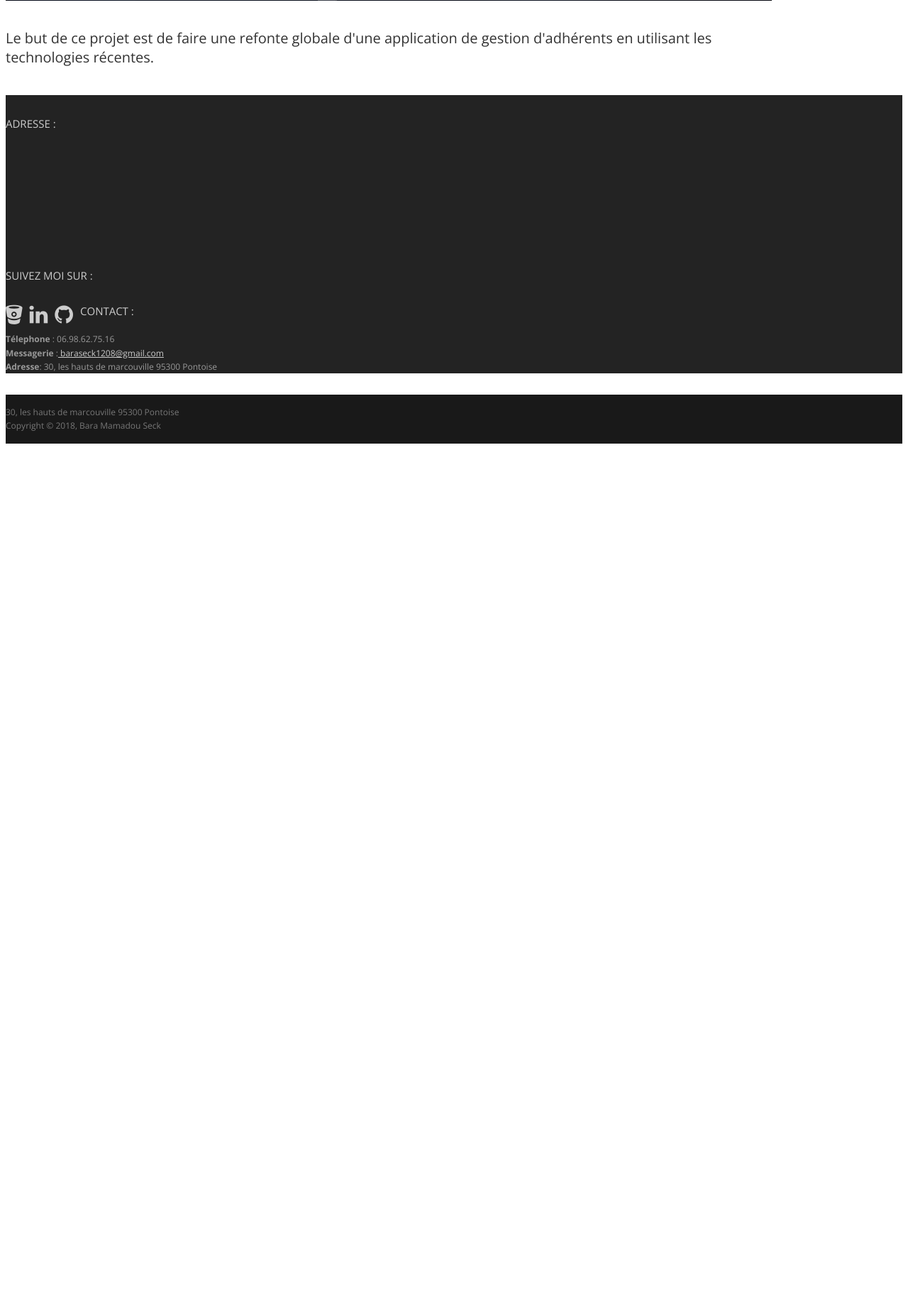
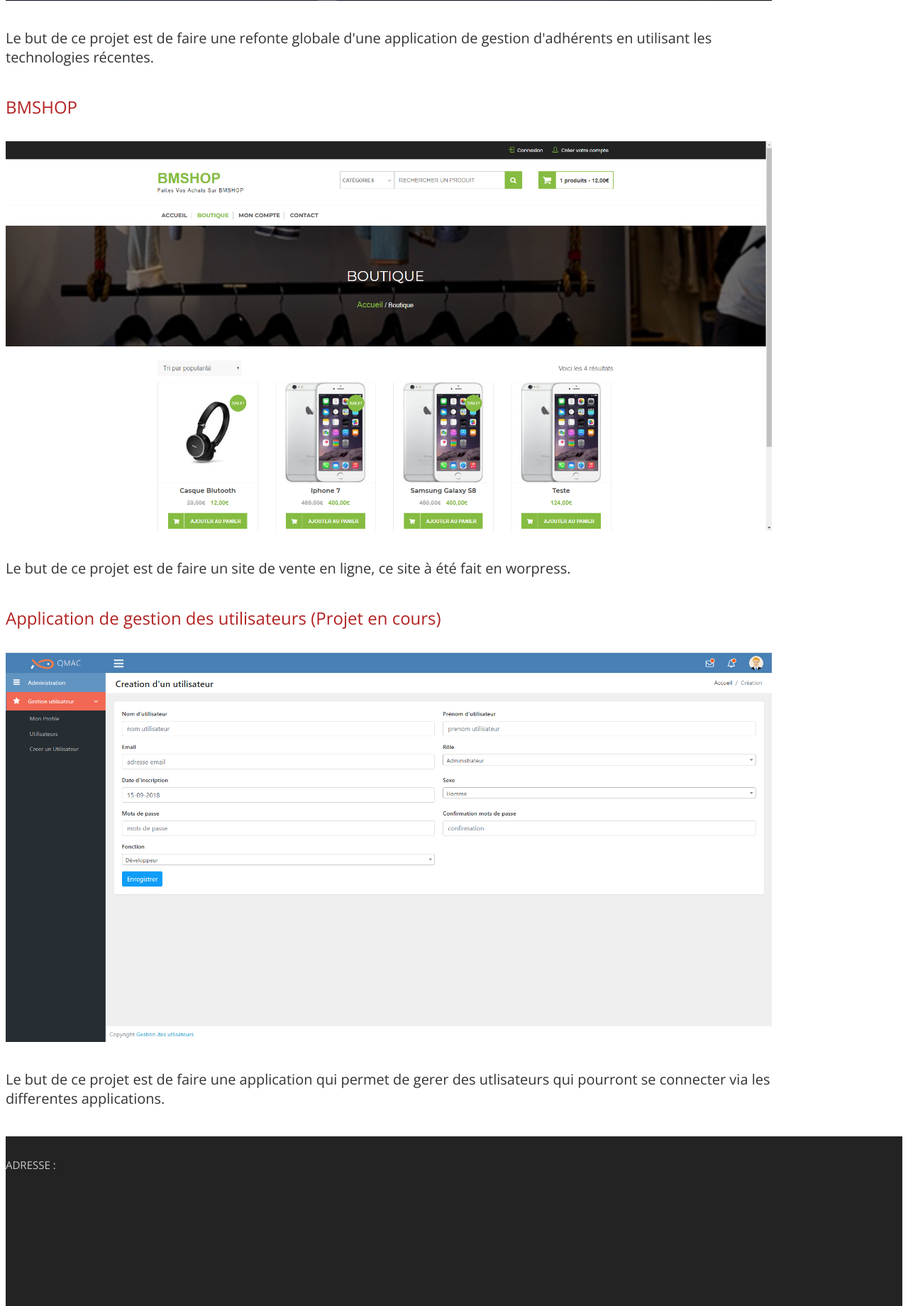
Before and after one commit to seckbara/BaraSeck, a PHP site: page /projets.php in a window 1280 px wide. Shown: the part 962-2802 px from the top of the page at 71% size. Before the commit the page ends 1587 px from the top, so only its background shows below. Run offline with PHP 8.4, Linux system fonts and the light colour scheme; some libraries are stand-ins or nearby versions; some web fonts are replaced; grey boxes are pictures that could not be loaded.

Commit message:
amelioration

```diff
--- a/projets.php
+++ b/projets.php
@@ -49,6 +49,53 @@
 
 	</div>	<!-- /container -->
 
+    <div class="container">
+
+        <div class="row topspace">
+            <aside class="col-md-4 sidebar sidebar-left">
+                <div class="row widget">
+                    <div class="col-xs-12">
+                        <h4 style="color: firebrick;">BMSHOP</h4>
+                        <p><a href="http://www.bmshop.bara-seck.fr/" target="_blank"><img src="assets/images/bmshop.PNG" alt=""></a></p>
+                    </div>
+                </div>
+            </aside>
+
+            <aside class="col-md-8 sidebar sidebar-left">
+                <div class="row widget">
+                    <div class="col-xs-12">
+                        <h5>Le but de ce projet est de faire un site de vente en ligne, ce site à été fait en worpress.</h5>
+                    </div>
+                </div>
+            </aside>
+        </div>
+
+    </div>	<!-- /container -->
+
+
+    <div class="container">
+
+        <div class="row topspace">
+            <aside class="col-md-4 sidebar sidebar-left">
+                <div class="row widget">
+                    <div class="col-xs-12">
+                        <h4 style="color: firebrick;">Application de gestion des utilisateurs (Projet en cours)</h4>
+                        <p><a href="http://www.gestionusers.bara-seck.fr/" target="_blank"><img src="assets/images/gestion.PNG" alt=""></a></p>
+                    </div>
+                </div>
+            </aside>
+
+            <aside class="col-md-8 sidebar sidebar-left">
+                <div class="row widget">
+                    <div class="col-xs-12">
+                        <h5>Le but de ce projet est de faire une application qui permet de gerer des utlisateurs qui pourront se connecter via les differentes applications.</h5>
+                    </div>
+                </div>
+            </aside>
+        </div>
+
+    </div>	<!-- /container -->
+
 </main>
 
 <?php include 'assets/include/footer.php'?>
```
Also changed, not shown: assets/images/bmshop.PNG (added), assets/images/gestion.PNG (added).
